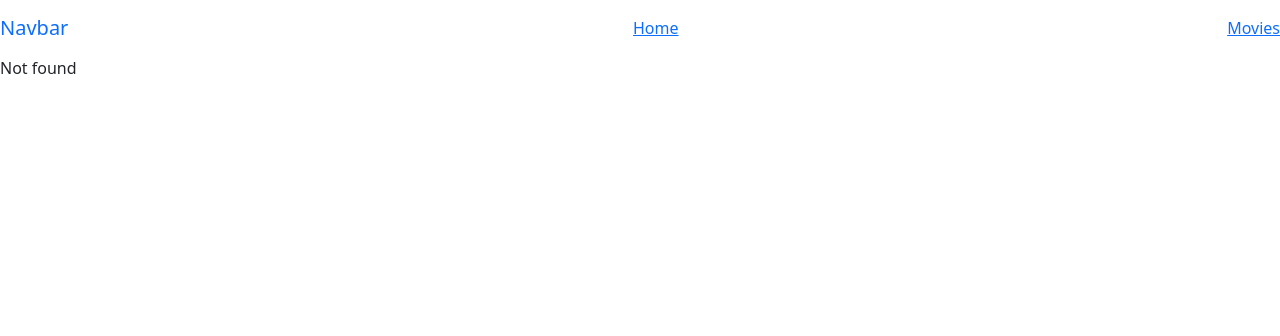
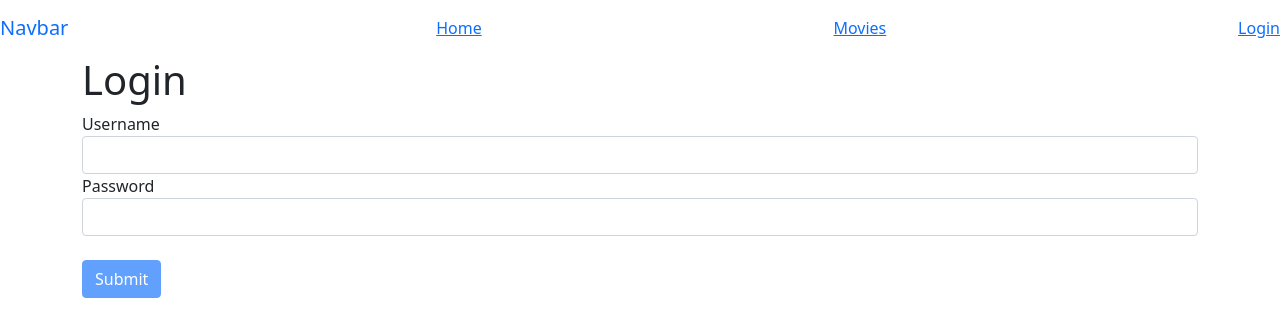
Before and after one commit to GenuisChip/react-app-tutorial, a React (Create React App) app: page /login in a window 1280 px wide. Before the commit this address had no page. Shown: the top 336 px of the page. Built offline with nearby package versions, Linux system fonts and the light colour scheme.

Commit message:
forms/input and validation using joi

```diff
--- a/package.json
+++ b/package.json
@@ -11,6 +11,7 @@
     "@testing-library/user-event": "^13.5.0",
     "bootstrap": "^5.1.3",
     "bootstrap-icons": "^1.7.2",
+    "joi": "^17.6.0",
     "react": "^17.0.2",
     "react-dom": "^17.0.2",
     "react-router-dom": "^6.2.1",
--- a/src/App.js
+++ b/src/App.js
@@ -8,6 +8,7 @@ import { Route, Routes } from "react-router-dom";
 import MoviesPage from "./components/moviesPage/moviesPage";
 import HomePage from "./components/homePage/homePage";
 import MovieDetailsPage from "./components/moviesDetailsPage/moviesDetailsPage";
+import LoginForm from "./components/loginPage/loginForm";
 
 class App extends Component {
   render() {
@@ -17,6 +18,7 @@ class App extends Component {
         <div className="content">
           <Routes>
             <Route path="/" element={<HomePage />} />
+            <Route path="/login" element={<LoginForm />} />
             <Route path="/movies" element={<MoviesPage />} />
             <Route path="/movies/:movieId" element={<MovieDetailsPage />}>
               {/* there is no optional params in react router dom v6 ,
--- /dev/null
+++ b/src/common/input.jsx
@@ -0,0 +1,19 @@
+import React from "react";
+const Input = ({ name, label, value, onChange, type = "text", error }) => {
+  return (
+    <div className="form-group">
+      <label htmlFor={name}>{label}</label>
+      <input
+        value={value}
+        onChange={onChange}
+        id={name}
+        type={type}
+        name={name}
+        className="form-control"
+      />
+      {error && <div className="alert alert-danger">{error}</div>}
+    </div>
+  );
+};
+
+export default Input;
--- /dev/null
+++ b/src/components/loginPage/loginForm.jsx
@@ -0,0 +1,100 @@
+import React, { Component } from "react";
+import Input from "../../common/input";
+import Joi from "joi";
+class LoginForm extends Component {
+  schema = {
+    username: Joi.string().required().label("Username"),
+    password: Joi.string().required().label("Password"),
+  };
+  state = {
+    account: {
+      username: "",
+      password: "",
+    },
+    errors: {},
+  };
+
+  //validate property to handle it onChange using Joi
+  validateProperty = (input) => {
+    const obj = { [input.name]: input.value };
+    const schema = Joi.object({ [input.name]: this.schema[input.name] });
+    const { error } = schema.validate(obj);
+    return error ? error.details[0].message : null;
+  };
+
+  handleChange = ({ currentTarget }) => {
+    const errors = { ...this.state.errors };
+    const errorMessage = this.validateProperty(currentTarget);
+    if (errorMessage) errors[currentTarget.name] = errorMessage;
+    else delete errors[currentTarget.name];
+    const account = { ...this.state.account };
+    //event.currentTarget.name is the name of the input field (username or password) that triggered the event
+    // access account properties using the name of it
+    account[currentTarget.name] = currentTarget.value;
+    this.setState({ account, errors: errors });
+  };
+
+  // validation function using Joi
+  validate = () => {
+    const options = { abortEarly: false };
+    const { error } = Joi.object(this.schema).validate(
+      this.state.account,
+      options
+    );
+    if (!error) return null;
+    const errors = {};
+    for (let item of error.details) errors[item.path[0]] = item.message;
+    return errors;
+  };
+
+  handleSubmit = (e) => {
+    e.preventDefault(); // prevent to reload the page when submit
+    const errors = this.validate();
+    this.setState({ errors: errors || {} }); // set errors to empty object if no errors, else set errors to errors object
+  };
+
+  //////// if you wanna manipulate with dom you need to use ref as commented below ///////
+  // username = React.createRef(); // create a reference to the username input dom element
+  // this.username.current.value; // get the value of the username input
+
+  //   componentDidMount() {
+  //     this.username.current.focus(); // focus on the username input
+  //   }
+
+  render() {
+    const { account, errors } = this.state;
+    return (
+      <div className="container">
+        <h1>Login</h1>
+        <form onSubmit={this.handleSubmit}>
+          <Input
+            name="username"
+            value={account.username}
+            label="Username"
+            type="text"
+            error={errors.username}
+            onChange={this.handleChange}
+          />
+          <Input
+            name="password"
+            value={account.password}
+            label="Password"
+            type="password"
+            error={errors.password}
+            onChange={this.handleChange}
+          />
+          <br />
+          <button
+            disabled={this.validate()} // if there is an error in the form, disable the button
+            type="submit"
+            className="btn btn-primary"
+          >
+            Submit
+          </button>
+        </form>
+      </div>
+    );
+  }
+}
+
+export default LoginForm;
--- a/src/components/navbar.jsx
+++ b/src/components/navbar.jsx
@@ -1,7 +1,7 @@
 // create stateless functional component
 // const NavBar = (props) => {} // you can destructure props
 
-import { Link, Outlet } from "react-router-dom";
+import { Link, NavLink, Outlet } from "react-router-dom";
 
 const NavBar = ({ totalCounters }) => {
   return (
@@ -12,6 +12,7 @@ const NavBar = ({ totalCounters }) => {
 
       <Link to="/">Home</Link>
       <Link to="/movies">Movies</Link>
+      <NavLink to="/login">Login</NavLink>
     </nav>
   );
 };
```
Also changed, not shown: 1 other file (tests, documents, lock files or other folders).
